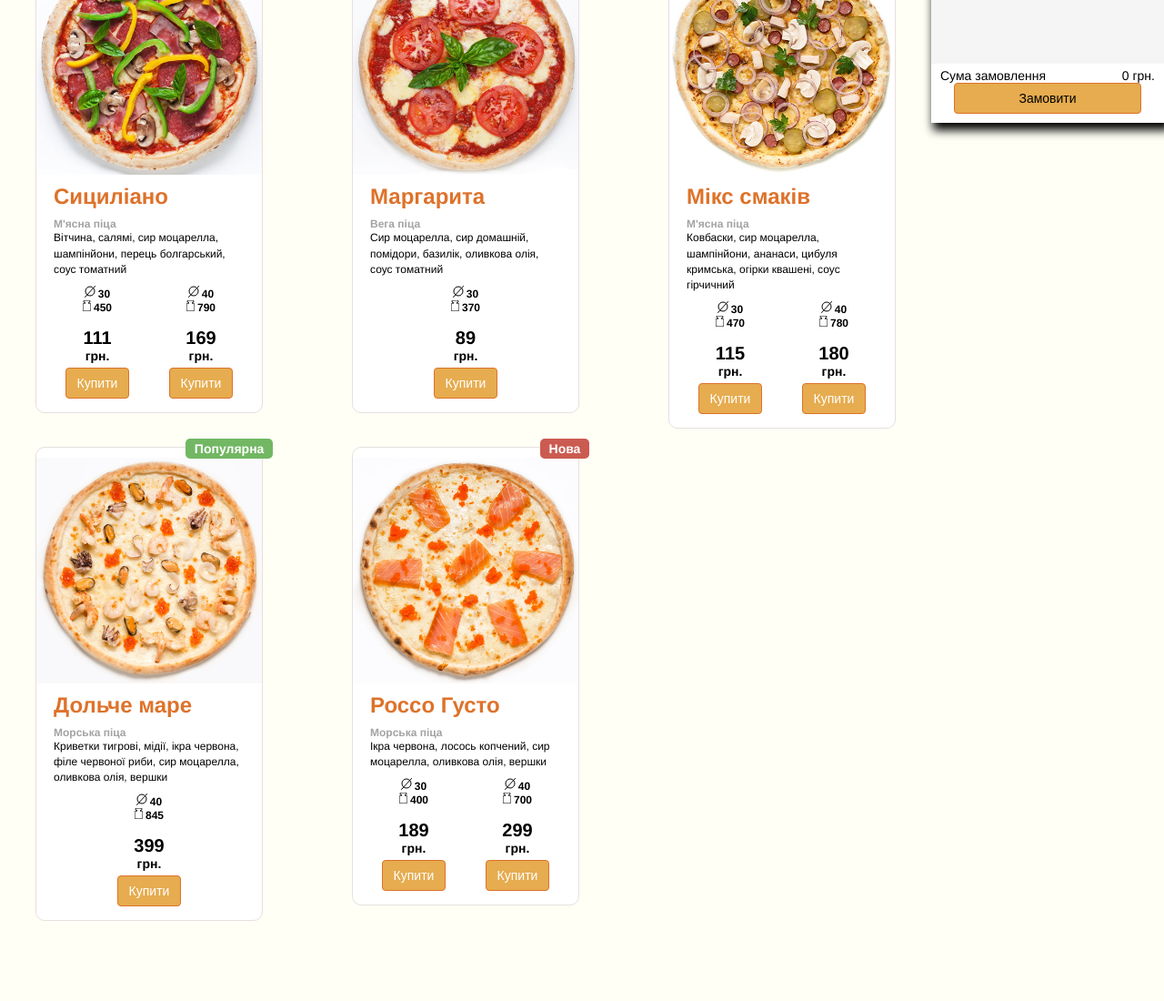
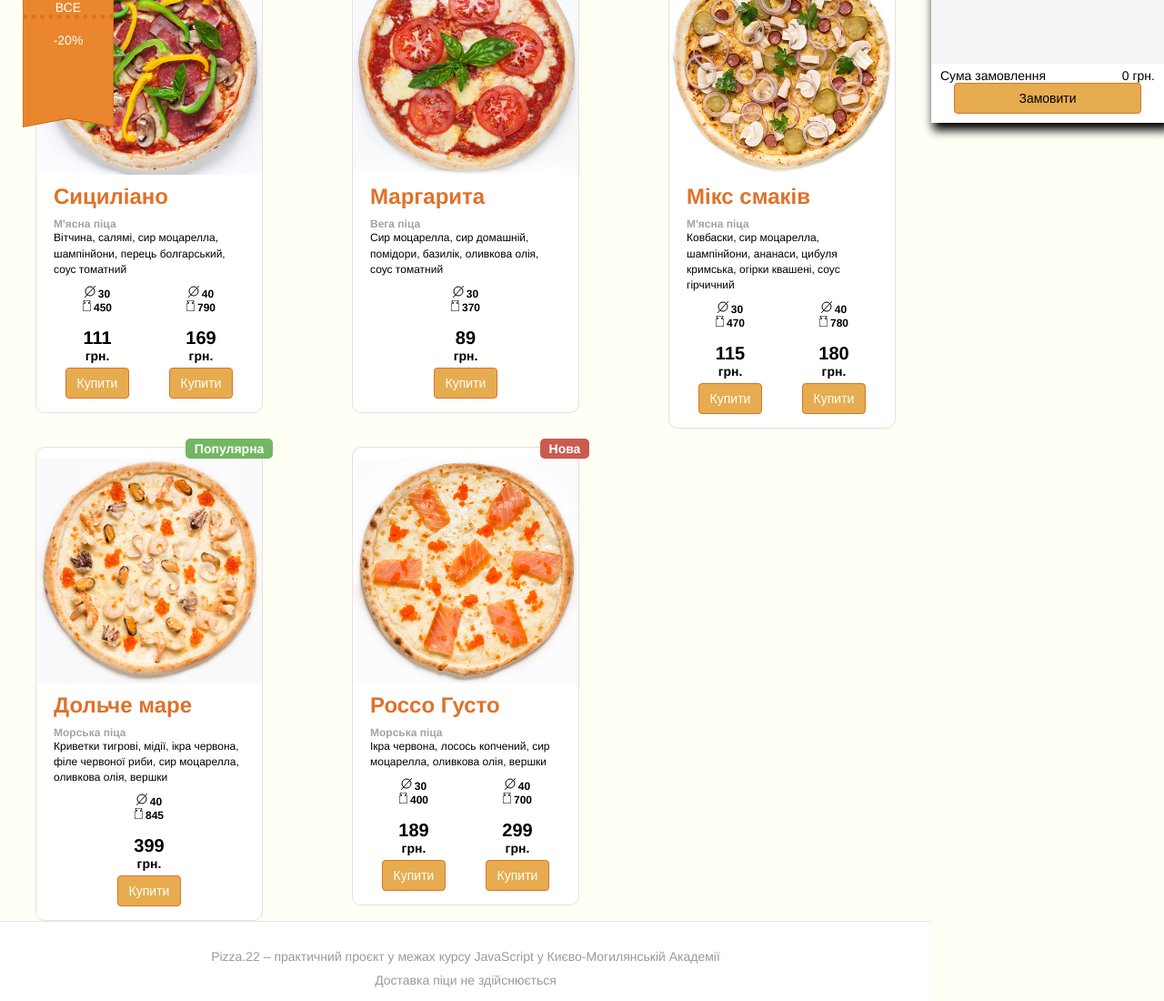
Before and after one commit to otipz19/AngularPizza, an Angular app: page / in a window 1280 px wide. Shown: the part 738-1838 px from the top of the page at 91% size. Before the commit the page ends 1750 px from the top, so only its background shows below. Built offline with nearby package versions, Linux system fonts and the light colour scheme.

Commit message:
Added footer

```diff
--- a/src/app/app.component.html
+++ b/src/app/app.component.html
@@ -6,6 +6,7 @@
   <div>
     <app-filters />
     <app-pizza-list />
+    <app-footer/>
   </div>
 
   <aside>
--- a/src/app/app.component.ts
+++ b/src/app/app.component.ts
@@ -3,11 +3,12 @@ import { PizzaListComponent } from './pizza-list/pizza-list.component';
 import { FiltersComponent } from './filters/filters.component';
 import { BasketComponent } from "./basket/basket.component";
 import { HeaderComponent } from './header/header.component';
+import { FooterComponent } from './footer/footer.component';
 
 @Component({
   selector: 'app-root',
   standalone: true,
-  imports: [PizzaListComponent, FiltersComponent, BasketComponent, HeaderComponent],
+  imports: [PizzaListComponent, FiltersComponent, BasketComponent, HeaderComponent, FooterComponent],
   templateUrl: './app.component.html',
   styleUrl: './app.component.css'
 })
--- /dev/null
+++ b/src/app/footer/footer.component.css
@@ -0,0 +1,41 @@
+footer {
+  width: 100%;
+  display: flex;
+  flex-direction: column;
+  justify-content: space-around;
+  align-items: center;
+  gap: 10px;
+  background-color: white;
+  padding: 30px 0px 15px 0px;
+  border-top: #e5e5e5 solid 1px;
+  color: #9a9a9a;
+}
+
+p {
+  margin: 0;
+}
+
+.discount-badge {
+  position: fixed;
+  bottom: 10px;
+  left: 10px;
+  display: flex;
+  flex-direction: column;
+  justify-content: space-between;
+  align-items: center;
+  max-width: 100px;
+  color: white;
+  padding: 0px 15px 0px 15px;
+  gap: 15px;
+}
+
+.offer {
+  text-align: center;
+  border-bottom: dotted 5px #de722a;
+}
+
+img {
+  z-index: -1;
+  position: absolute;
+  top: -565px;
+}
--- /dev/null
+++ b/src/app/footer/footer.component.html
@@ -0,0 +1,21 @@
+<footer>
+  <div>
+    <p>
+      Pizza.22 – практичний проєкт у межах курсу JavaScript у Києво-Могилянській
+      Академії
+    </p>
+  </div>
+  <div>
+    <p>Доставка піци не здійснюється</p>
+  </div>
+</footer>
+
+<div class="discount-badge">
+  <div class="offer">
+    <label>ЦЬОГО ТИЖНЯ НА ВСЕ</label>
+  </div>
+  <div class="discount">
+    <label>-20%</label>
+  </div>
+  <img src="assets/discount.svg" />
+</div>
```
Also changed, not shown: src/app/footer/footer.component.ts (added, +12 -0 lines).
